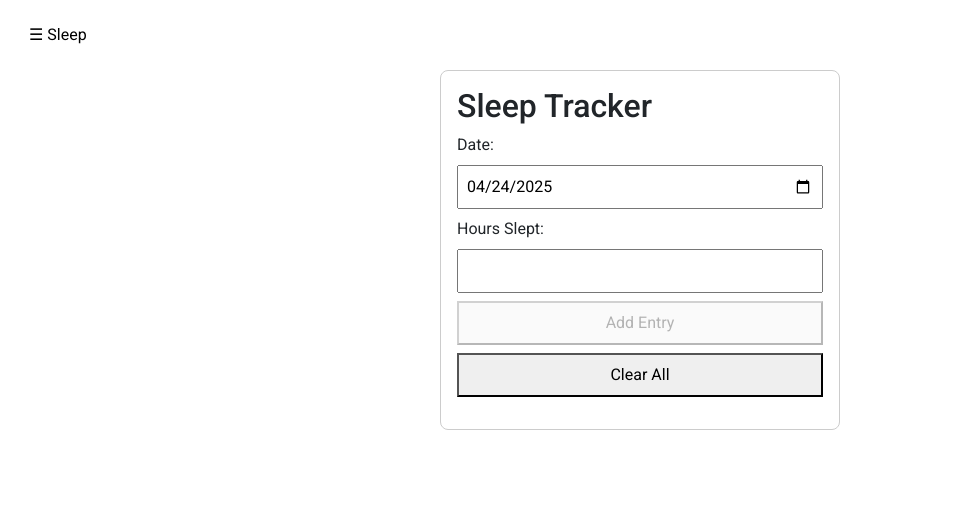
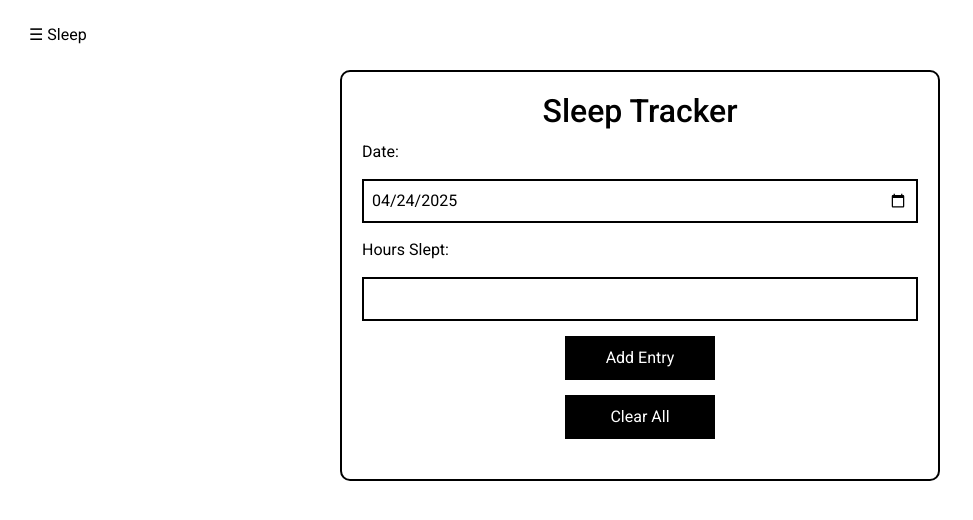
Before and after one commit to PrestonLAndel/CSCI313_FitnessAPP, an Angular app in the folder fitness-app/: page /sleep in a window 1280 px wide. Shown: the top 520 px of the page, without its empty margins (0-973 px from the left). Built offline with nearby package versions, Linux system fonts and the light colour scheme.

Commit message:
Sleep Styling Changes

```diff
--- a/fitness-app/src/app/sleep/sleep.component.css
+++ b/fitness-app/src/app/sleep/sleep.component.css
@@ -1,38 +1,90 @@
 .sleep-container {
-  max-width: 400px;
-  margin: 0 auto;
-  padding: 1rem;
-  border: 1px solid #ccc;
-  border-radius: 8px;
+  width: 100%;
+  max-width: 600px;
+  margin: auto;
+  text-align: center;
+  padding: 20px;
+  border-radius: 10px;
+  background: white;
+  color: black;
+  border: 2px solid black;
+}
+
+h2 {
+  margin-bottom: 10px;
 }
 
 form {
   display: flex;
   flex-direction: column;
-  gap: 0.5rem;
+  gap: 15px;
+  margin-bottom: 20px;
 }
 
-input, button {
-  padding: 0.5rem;
-  font-size: 1rem;
+label {
+  font-size: 16px;
+  text-align: left;
 }
 
-button.delete {
-  margin-left: 10px;
+input[type="date"],
+input[type="number"] {
+  padding: 8px;
+  border: 2px solid black;
+  background: white;
+  color: black;
+  font-size: 16px;
+}
+
+button {
+  padding: 8px 15px;
+  background-color: black;
   color: white;
-  background-color: red;
-  border: none;
-  padding: 0.25rem 0.5rem;
-  border-radius: 4px;
+  border: 2px solid black;
+  font-size: 16px;
   cursor: pointer;
+  width: 150px;
+  margin: auto;
+}
+
+button:hover {
+  background-color: white;
+  color: black;
 }
 
 .error {
   color: red;
-  font-size: 0.9rem;
+  font-size: 14px;
 }
 
 .summary {
-  margin-top: 1rem;
-  font-weight: bold;
+  margin-top: 20px;
+  padding: 10px;
+  border: 2px solid black;
+  background: white;
 }
+
+ul {
+  margin-top: 20px;
+  list-style-type: none;
+  padding: 0;
+}
+
+li {
+  display: flex;
+  justify-content: space-between;
+  align-items: center;
+  padding: 5px 0;
+  border-bottom: 1px solid #ddd;
+}
+
+.delete {
+  background-color: red;
+  color: white;
+  padding: 4px 8px;
+  border: none;
+  cursor: pointer;
+}
+
+.delete:hover {
+  background-color: darkred;
+}
```
